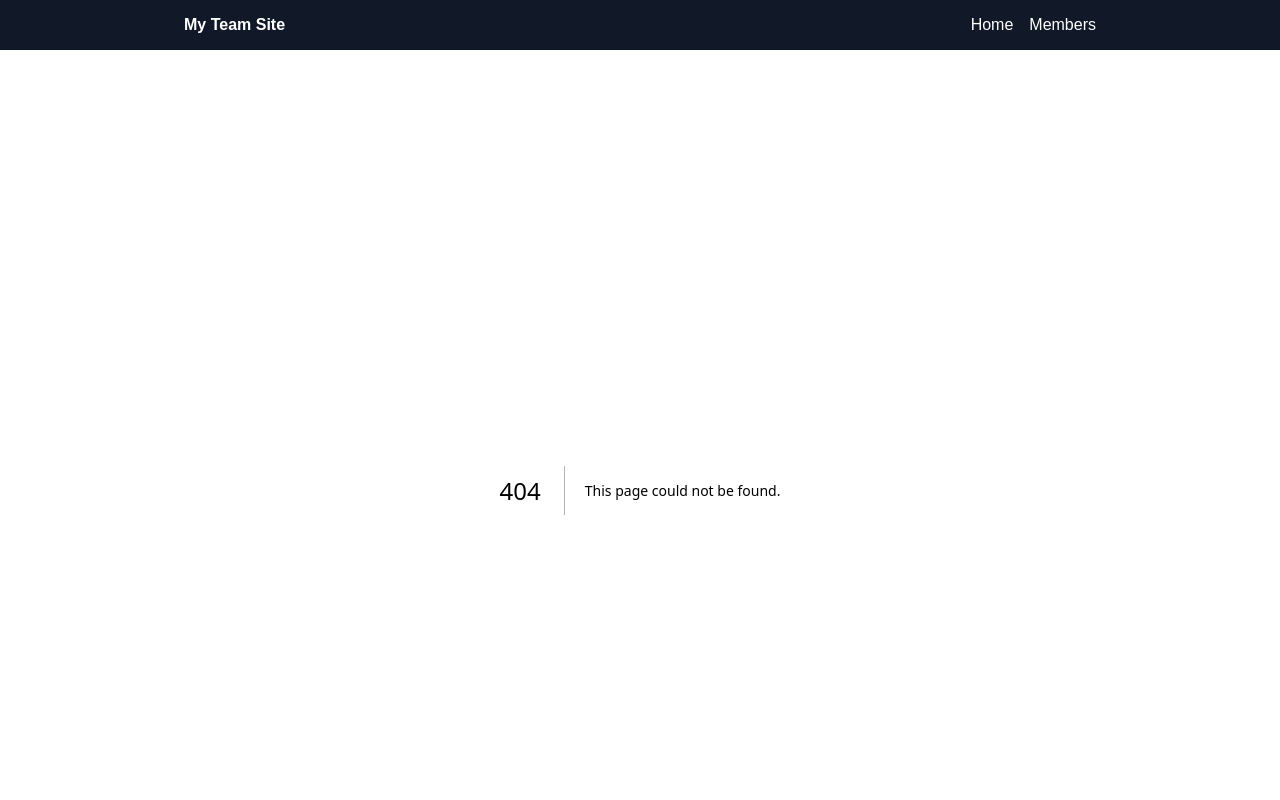
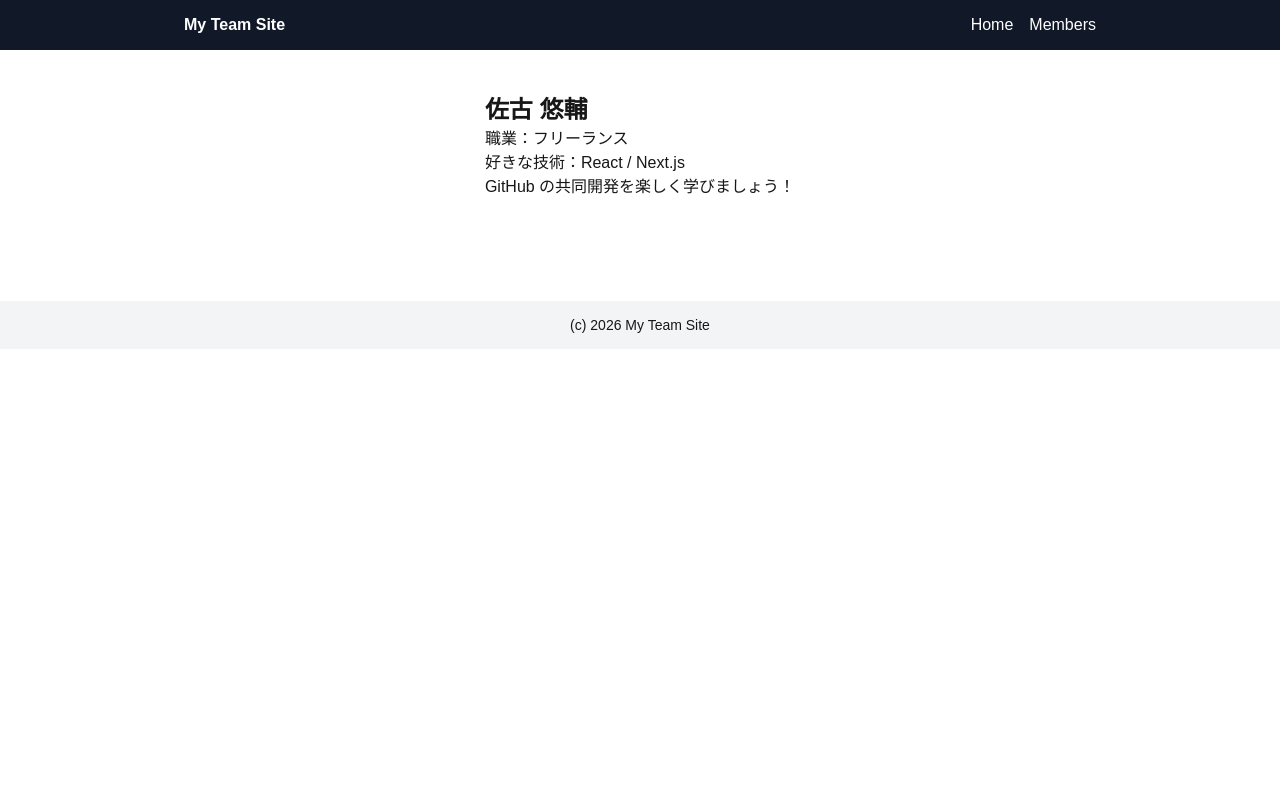
Before and after one commit to yusukeweb/sozosya-202603-webapp, a Next.js app: page /members/sako in a window 1280 px wide. Before the commit this address had no page. Shown: the top 800 px of the page. Built offline with nearby package versions, Linux system fonts and the light colour scheme.

Commit message:
sakoを追加

```diff
--- /dev/null
+++ b/src/app/members/sako/page.jsx
@@ -0,0 +1,12 @@
+import styles from './page.module.css'
+
+export default function SakoPage() {
+  return (
+    <section className={styles.container}>
+      <h1 className={styles.name}>佐古 悠輔</h1>
+      <p>職業：フリーランス</p>
+      <p>好きな技術：React / Next.js</p>
+      <p className={styles.message}>GitHub の共同開発を楽しく学びましょう！</p>
+    </section>
+  )
+}
```
Also changed, not shown: src/app/members/sako/page.module.css (added).
